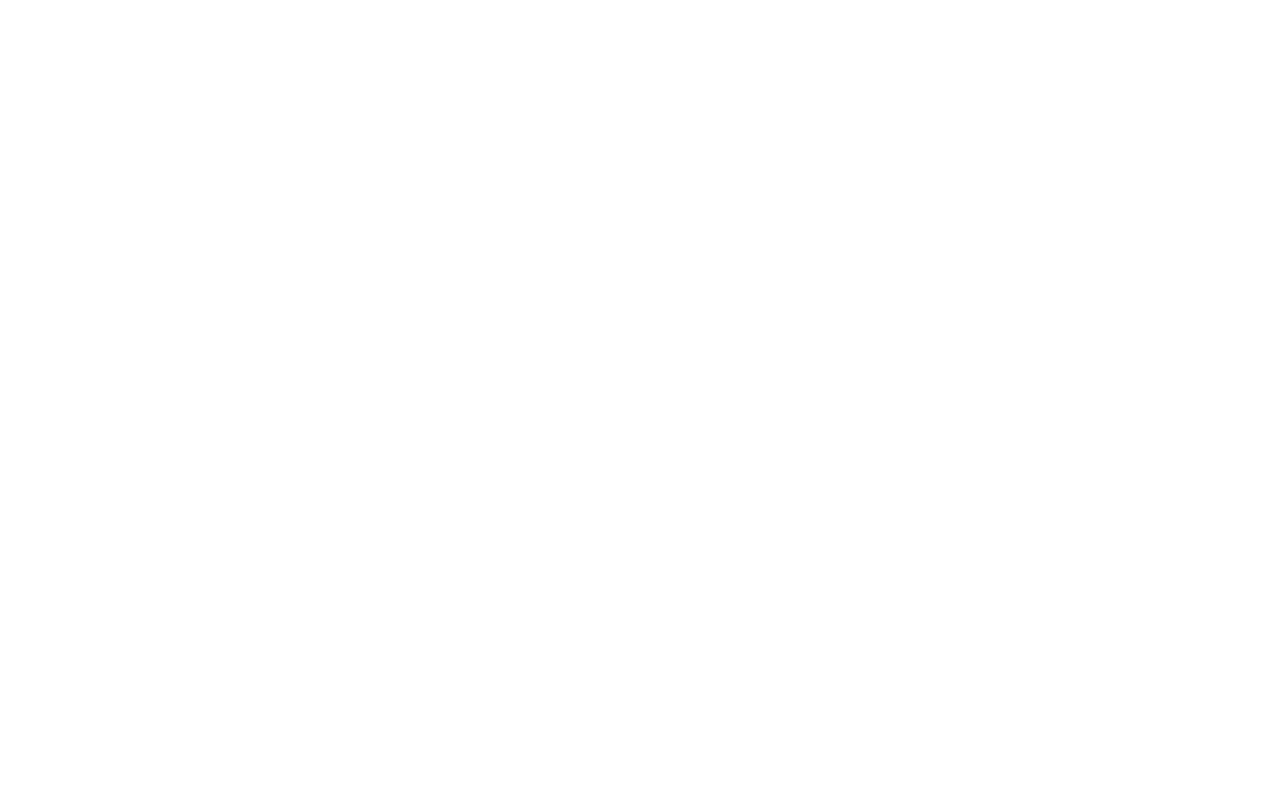
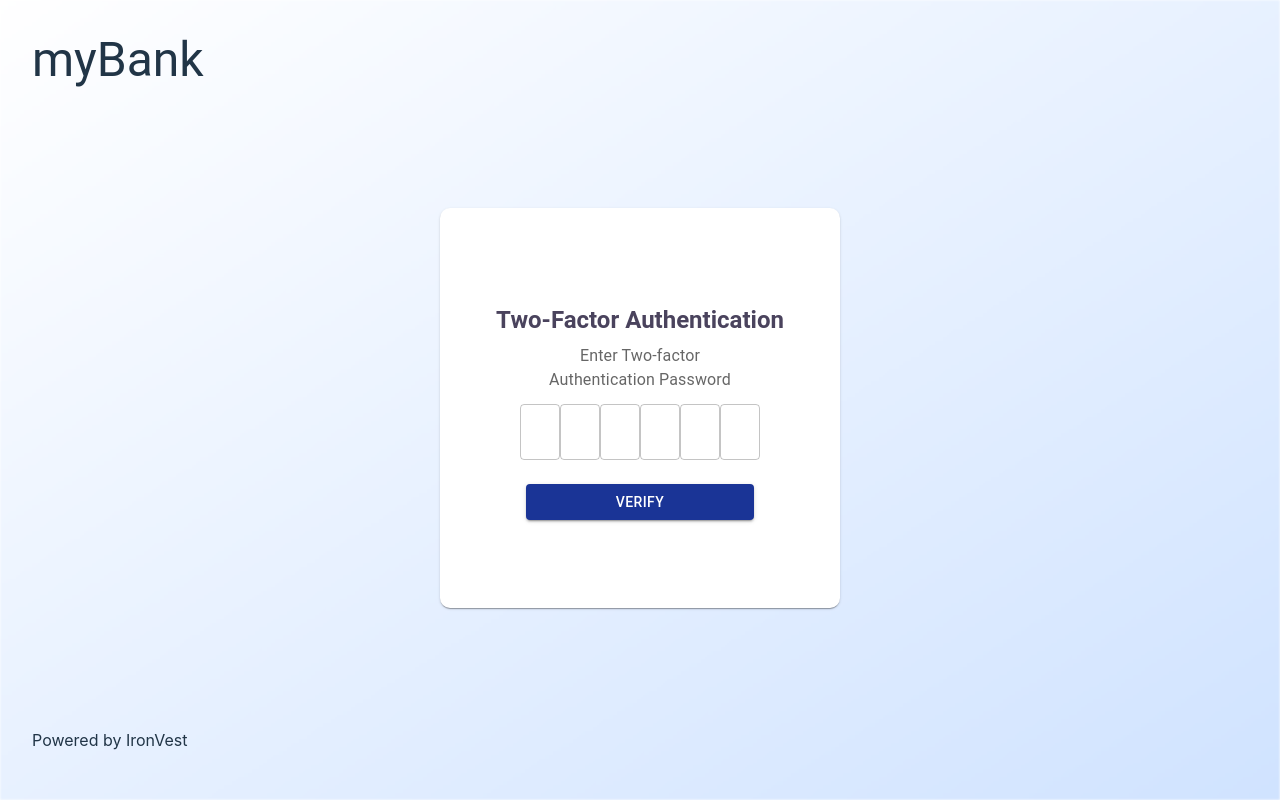
Before and after one commit to VikiMaiselman/SecureAuthentication-, a React (Vite) app in the folder client/: page /verification in a window 1280 px wide. Before the commit this address had no page. Built offline with nearby package versions, Linux system fonts and the light colour scheme.

Commit message:
add verification page and create flow of signup

```diff
--- a/client/package.json
+++ b/client/package.json
@@ -14,6 +14,7 @@
     "@emotion/styled": "^11.11.5",
     "@mui/icons-material": "^5.15.15",
     "@mui/material": "^5.15.15",
+    "axios": "^1.6.8",
     "react": "^18.2.0",
     "react-dom": "^18.2.0",
     "react-phone-input-2": "^2.15.1",
--- a/client/src/pages/Auth.jsx
+++ b/client/src/pages/Auth.jsx
@@ -1,11 +1,13 @@
 import React from "react";
+import { useNavigate, redirect } from "react-router-dom";
 import { Box, Button, FormLabel, Tab, Tabs, TextField, Typography } from "@mui/material";
 import { styled } from "@mui/system";
 
 import PhoneInput from "react-phone-input-2";
 import "react-phone-input-2/lib/material.css";
+import "react-phone-input-2/lib/bootstrap.css";
 
-import "react-phone-input-2/lib/bootstrap.css";
+import { signup } from "../util/helpers.js";
 
 const AuthPageContainer = styled("div")({
   height: "80vh",
@@ -39,7 +41,7 @@ const Overlay = styled("div")({
 
 const AuthForm = styled("div")({
   width: "25rem",
-  height: "100%",
+  height: "85%",
   display: "flex",
   flexDirection: "column",
   alignItems: "center",
@@ -56,10 +58,48 @@ const AuthForm = styled("div")({
 
 export default function Auth() {
   const [activeTab, setActiveTab] = React.useState(0);
+  const [userData, setUserData] = React.useState({
+    email: "",
+    password: "",
+    phone: "",
+  });
+  const navigate = useNavigate();
 
   const handleChangeTab = (e, newValue) => {
-    // const { value } = e.target.id;
     setActiveTab(() => newValue);
+  };
+
+  const handleChangeUserData = (e) => {
+    let name, value;
+
+    if (typeof e === "object") {
+      name = e.target.name;
+      value = e.target.value;
+    }
+
+    if (typeof e === "string") {
+      name = "phone";
+      value = e;
+    }
+
+    const updaterFunc = (prevSt) => {
+      return { ...prevSt, [name]: value };
+    };
+    setUserData(updaterFunc);
+  };
+
+  const handleClick = async () => {
+    const data = {
+      ...userData,
+      username: userData.email,
+      phone: `+${userData.phone}`,
+      action: `${activeTab === 0 ? "signup" : "login"}`,
+    };
+    const response = await signup(data);
+    console.log(response, data, userData.phone, userData);
+    if (response === "pending") return navigate("/verification", { state: data, replace: true });
+    // show error message
+    return navigate("/sign-up");
   };
   return (
     <AuthPageContainer>
@@ -94,46 +134,67 @@ export default function Auth() {
       </div>
 
       <AuthForm>
-        <Typography variant="h3" sx={{ color: "blue", alignSelf: "center" }}>
+        <Typography variant="h3" sx={{ color: "#1A3496", alignSelf: "center" }}>
           Let's Get Started
         </Typography>
 
         {/* <Tabs value={value} onChange={handleChange} centered> */}
         <Box sx={{ borderBottom: 1, borderColor: "divider", alignSelf: "center" }}>
-          <Tabs variant="text" value={activeTab} onChange={handleChangeTab}>
-            <Tab id="signup" label="Sign Up" sx={{ "&:focus": { outline: "none" } }} />
-            <Tab id="signin" label="Sign In" />
+          <Tabs value={activeTab} onChange={handleChangeTab}>
+            <Tab
+              id="signup"
+              label="Sign Up"
+              sx={{ color: "#1A3496", "&:focus": { outline: "none", color: "#1A3496" } }}
+            />
+            <Tab
+              id="signin"
+              label="Sign In"
+              sx={{ color: "#1A3496", "&:focus": { outline: "none", color: "#1A3496" } }}
+            />
           </Tabs>
         </Box>
 
-        <FormLabel forHtml="email" sx={{ alignSelf: "start" }}>
-          Email
-        </FormLabel>
+        <FormLabel sx={{ alignSelf: "start" }}>Email</FormLabel>
         <TextField
           id="email"
           sx={{ width: "100%", backgroundColor: "rgb(255, 255, 255)", marginBottom: "1em" }}
+          onChange={handleChangeUserData}
+          name="email"
+          value={userData.email}
         ></TextField>
 
-        <FormLabel forHtml="pswd" sx={{ alignSelf: "start" }}>
-          Password
-        </FormLabel>
+        <FormLabel sx={{ alignSelf: "start" }}>Password</FormLabel>
         <TextField
-          id="pswd"
-          sx={{ width: "100%", backgroundColor: "rgb(255, 255, 255)", marginBottom: "1em" }}
+          id="password"
+          type="password"
+          sx={{
+            width: "100%",
+            backgroundColor: "rgb(255, 255, 255)",
+            marginBottom: `${activeTab === 0 ? "1em" : "2em"}`,
+          }}
+          onChange={handleChangeUserData}
+          name="password"
+          value={userData.password}
         ></TextField>
 
         {!activeTab && (
           <>
-            <FormLabel forHtml="phone" sx={{ alignSelf: "start" }}>
-              Phone Number
-            </FormLabel>
-            <PhoneInput id="phone" country={"il"} inputStyle={{ width: "100%", marginBottom: "1em" }} />
+            <FormLabel sx={{ alignSelf: "start" }}>Phone Number</FormLabel>
+            <PhoneInput
+              id="phone"
+              country={"il"}
+              inputStyle={{ width: "100%" }}
+              style={{ marginBottom: "2em" }}
+              onChange={handleChangeUserData}
+              name="phone"
+              value={userData.phone}
+            />
 
             {/* value={this.state.phone} onChange={(phone) => this.setState({ phone })} */}
           </>
         )}
 
-        <Button variant="contained" sx={{ width: "75%", backgroundColor: "#1A3496" }}>
+        <Button variant="contained" sx={{ width: "75%", backgroundColor: "#1A3496" }} onClick={handleClick}>
           {activeTab === 0 ? "Sign Up" : "Sign In"}
         </Button>
       </AuthForm>
--- /dev/null
+++ b/client/src/pages/Verification.jsx
@@ -0,0 +1,95 @@
+import styled from "@emotion/styled";
+import { Button, Card, CardActions, CardContent, TextField, Typography } from "@mui/material";
+import React from "react";
+import { useLocation, useNavigate } from "react-router-dom";
+
+import { verify } from "../util/helpers";
+
+const VerificationBackground = styled("div")({
+  width: "100%",
+  height: "100%",
+  position: "absolute",
+  right: 0,
+  top: 0,
+  zIndex: -9,
+  background: "linear-gradient(to right bottom, rgba(255,255,255,1), #D0E3FF)",
+  filter: "blur(1px)",
+});
+
+export default function Verification() {
+  const [otpDigits, setOtpDigits] = React.useState(Array.from({ length: 6 }, () => ""));
+  const inputRefs = React.useRef([]);
+  const location = useLocation();
+  const navigate = useNavigate();
+
+  console.log(location);
+
+  const handleChange = (idx, value) => {
+    const updatedDigits = [...otpDigits];
+    updatedDigits[idx] = value;
+    setOtpDigits(updatedDigits);
+
+    // Move cursor to the next input (if not at the last slot)
+    if (idx < 5 && value.length === 1) {
+      inputRefs.current[idx + 1].focus();
+    }
+  };
+
+  const handleBackspace = (key, idx, value) => {
+    // Move cursor to the previous input (if not at the first slot)
+    if (key === "Backspace" && idx > 0 && value.length === 0) {
+      inputRefs.current[idx - 1].focus();
+    }
+  };
+
+  const handleClickVerify = async (e) => {
+    const data = location.state;
+    const updatedData = { ...data, otp: otpDigits.join("") };
+    const response = await verify(updatedData);
+    console.log(response);
+    if (response === "approved") return navigate("/");
+    // show error message
+    return navigate("/sign-up");
+  };
+
+  return (
+    <>
+      <VerificationBackground />
+      <Card sx={{ minWidth: 275, padding: "5em 2.5em", borderRadius: "10px", marginLeft: "auto", marginRight: "auto" }}>
+        <CardContent>
+          {/* sx={{ fontSize: 14 }} */}
+          <Typography variant="h5" sx={{ color: "#4A435D", fontWeight: 600 }} gutterBottom>
+            Two-Factor Authentication
+          </Typography>
+
+          <Typography sx={{ mb: 1.5 }} color="text.secondary">
+            Enter Two-factor <br /> Authentication Password
+          </Typography>
+
+          {React.Children.toArray(
+            otpDigits.map((digit, idx) => {
+              return (
+                <TextField
+                  sx={{ width: "2.5em" }}
+                  inputRef={(ref) => (inputRefs.current[idx] = ref)}
+                  onChange={(e) => handleChange(idx, e.target.value)}
+                  onKeyDown={(e) => handleBackspace(e.key, idx, e.target.value)}
+                  inputProps={{ maxLength: 1 }}
+                ></TextField>
+              );
+            })
+          )}
+        </CardContent>
+        <CardActions>
+          <Button
+            variant="contained"
+            sx={{ width: "75%", backgroundColor: "#1A3496", marginLeft: "auto", marginRight: "auto" }}
+            onClick={handleClickVerify}
+          >
+            Verify
+          </Button>
+        </CardActions>
+      </Card>
+    </>
+  );
+}
--- a/client/src/routes/AppRoutes.jsx
+++ b/client/src/routes/AppRoutes.jsx
@@ -3,6 +3,7 @@ import { Routes, Route } from "react-router-dom";
 import Layout from "../layouts/Layout";
 import Home from "../pages/Home";
 import Auth from "../pages/Auth";
+import Verification from "../pages/Verification";
 
 export default function AppRoutes() {
   return (
@@ -25,6 +26,14 @@ export default function AppRoutes() {
           </Layout>
         }
       />
+      <Route
+        path="/verification"
+        element={
+          <Layout>
+            <Verification />
+          </Layout>
+        }
+      />
       {/* <Route path="*" element={<Authenticate />} /> */}
     </Routes>
   );
--- /dev/null
+++ b/client/src/util/config.js
@@ -0,0 +1,5 @@
+export const URL = "http://localhost:3010";
+export const HEADERS = {
+  "Content-Type": "application/json",
+  "Access-Control-Allow-Origin": "http://localhost:3000",
+};
--- /dev/null
+++ b/client/src/util/helpers.js
@@ -0,0 +1,22 @@
+import axios from "axios";
+
+import { URL, HEADERS } from "./config.js";
+
+export async function signup(data) {
+  console.log(data);
+  try {
+    const result = await axios.post(`${URL}/sign-up`, data, { withCredentials: true }, HEADERS);
+    return result.data;
+
+    // if (data) {
+    //     const result = await axios.post(`${URL}/verification`, data, { withCredentials: true }, HEADERS);
+    // }
+  } catch (error) {}
+}
+
+export async function verify(fullData) {
+  try {
+    const result = await axios.post(`${URL}/verification`, fullData, { withCredentials: true }, HEADERS);
+    return result.data;
+  } catch (error) {}
+}
```
Also changed, not shown: 1 other file (tests, documents, lock files or other folders).
